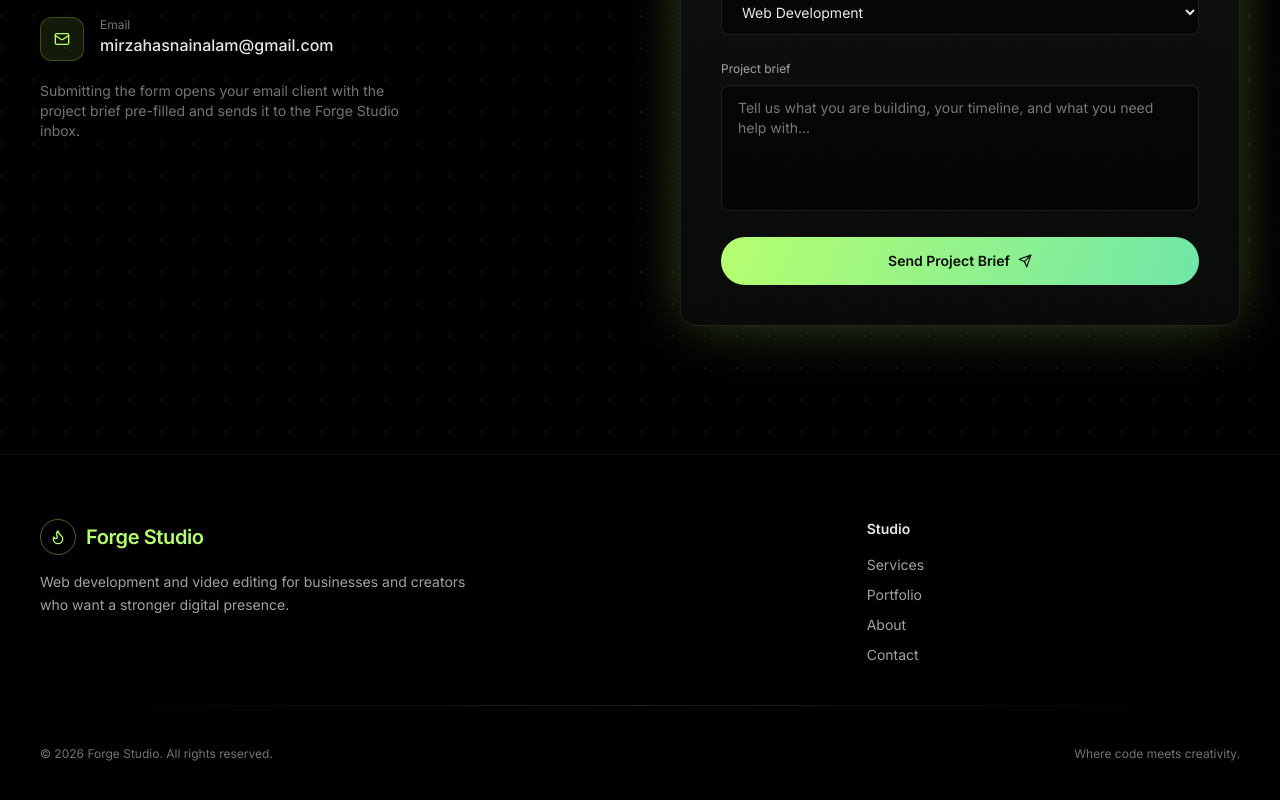
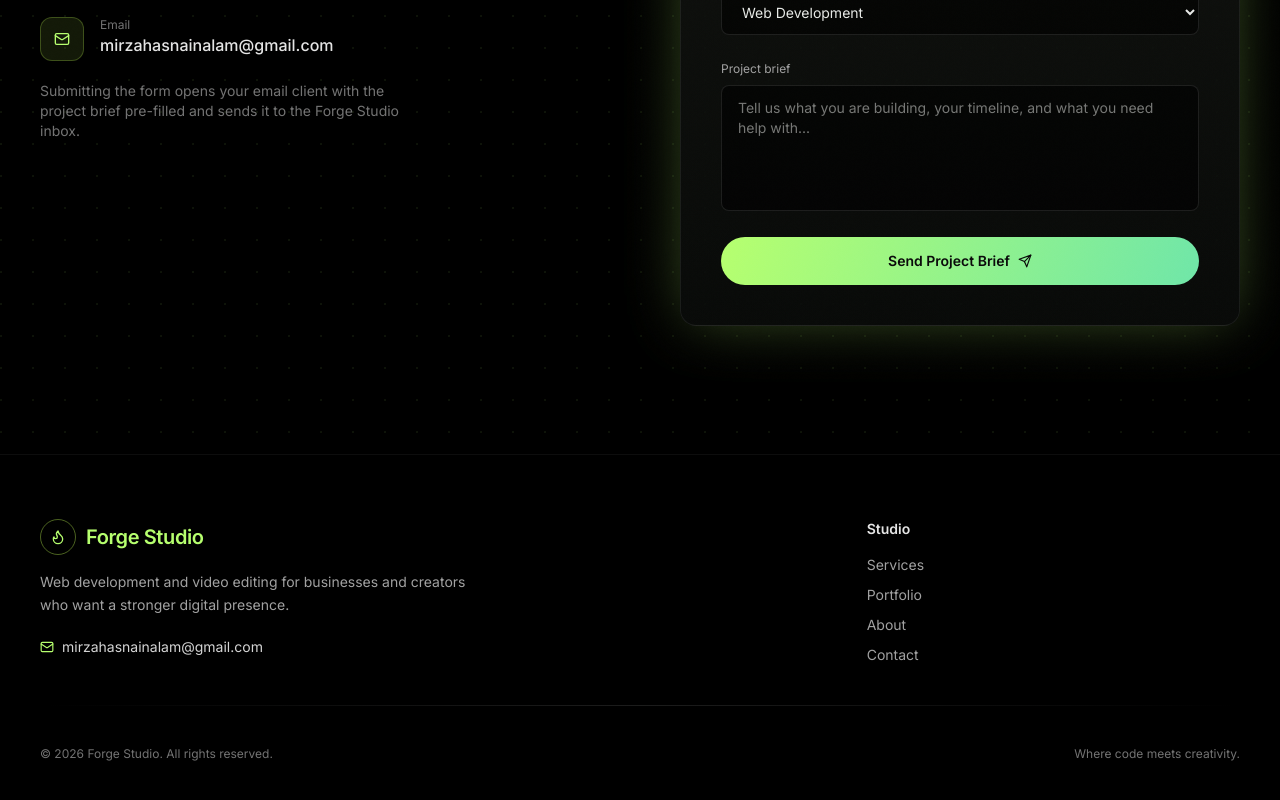
Before and after one commit to mirzahasnain-git/forge-studio-website, a React (Vite) app: page /contact in a window 1280 px wide. Shown: the part 401-1201 px from the top of the page. Built offline with nearby package versions, Linux system fonts and the light colour scheme.

Commit message:
Show contact email in footer by default

```diff
--- a/src/components/Footer.jsx
+++ b/src/components/Footer.jsx
@@ -3,7 +3,7 @@ import { Link } from "react-router-dom";
 import { Flame, Mail } from "lucide-react";
 
 const Footer = () => {
-  const contactEmail = import.meta.env.VITE_CONTACT_EMAIL;
+  const contactEmail = import.meta.env.VITE_CONTACT_EMAIL || "mirzahasnainalam@gmail.com";
 
   return (
     <footer className="relative border-t border-white/5 bg-black">
@@ -19,11 +19,9 @@ const Footer = () => {
             <p className="mt-4 text-neutral-400 max-w-md text-sm leading-relaxed">
               Web development and video editing for businesses and creators who want a stronger digital presence.
             </p>
-            {contactEmail && (
-              <a href={`mailto:${contactEmail}`} className="inline-flex items-center gap-2 mt-5 text-sm text-neutral-300 hover:text-lime transition-colors">
-                <Mail size={14} className="text-lime" /> {contactEmail}
-              </a>
-            )}
+            <a href={`mailto:${contactEmail}`} className="inline-flex items-center gap-2 mt-5 text-sm text-neutral-300 hover:text-lime transition-colors">
+              <Mail size={14} className="text-lime" /> {contactEmail}
+            </a>
           </div>
 
           <div>
```
